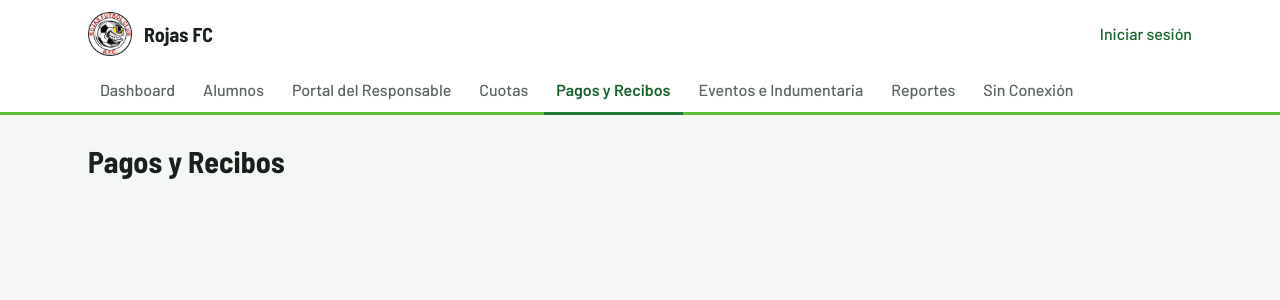
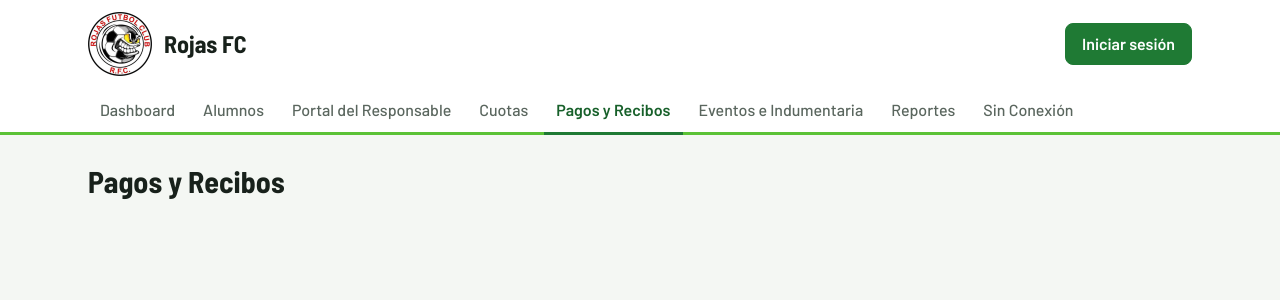
Before and after one commit to Marigi84/rojas-fc-gestion, a React (Vite) app in the folder frontend/: page /pagos in a window 1280 px wide. Shown: the top 300 px of the page. Built offline with nearby package versions, Linux system fonts and the light colour scheme.

Commit message:
frontend: agrandar el escudo y destacar Iniciar sesión como botón (issue #38)

```diff
--- a/frontend/src/components/layout/Layout.tsx
+++ b/frontend/src/components/layout/Layout.tsx
@@ -4,17 +4,21 @@
 
 // Marco común de las pantallas internas: encabezado con el escudo, menú de
 // módulos y el lugar donde se renderiza cada página. La línea lima debajo del
-// encabezado retoma el color del borde del escudo.
+// encabezado retoma el verde de la ropa del club.
 export function Layout() {
   return (
     <div className="flex min-h-screen flex-col">
       <header className="border-b-3 border-lima bg-superficie">
         <div className="mx-auto flex max-w-6xl items-center gap-3 px-4 py-3 sm:px-6">
-          <img src={escudo} alt="Escudo de Rojas FC" className="size-11" />
-          <span className="font-display text-xl font-bold">Rojas FC</span>
+          <img
+            src={escudo}
+            alt="Escudo de Rojas FC"
+            className="size-14 sm:size-16"
+          />
+          <span className="font-display text-2xl font-bold">Rojas FC</span>
           <NavLink
             to={PATHS.login}
-            className="ml-auto font-medium text-verde-oscuro hover:underline"
+            className="ml-auto rounded-lg border border-verde bg-verde px-4 py-2 font-semibold text-white transition-colors hover:bg-verde-oscuro focus-visible:outline-3 focus-visible:outline-offset-2 focus-visible:outline-lima"
           >
             Iniciar sesión
           </NavLink>
```
